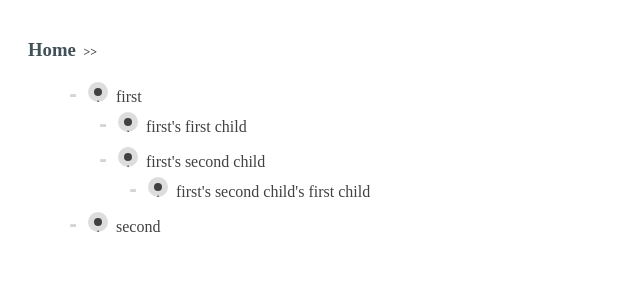
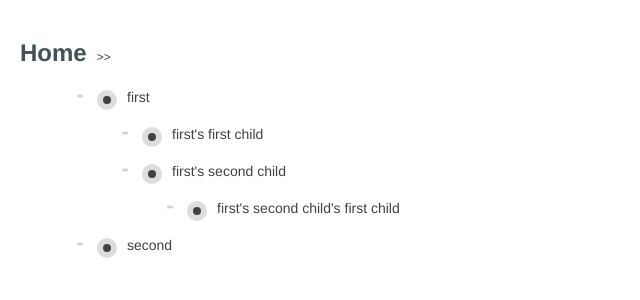
Before and after one commit to arpit-kapadia/React-Dynamic-Tree, a React app: page / in a window 1280 px wide. Shown: the top 300 px of the page, without its empty margins (0-640 px from the left). Built offline with nearby package versions, Linux system fonts and the light colour scheme.

Commit message:
WIP: Added split on enter feature

```diff
--- a/App.jsx
+++ b/App.jsx
@@ -1,4 +1,5 @@
 import React, { Component } from 'react';
+import ReactDOM from 'react-dom';
 
 import { Route } from 'react-router-dom';
 import { Switch } from 'react-router';
@@ -50,36 +51,42 @@ class App extends Component {
     }
   }
 
-  addNewItem = (parent, child, keyPressed) => {
+  addNewItem = (data, keyPressed, context) => {
+    // console.log('textcontent ===>', ReactDOM.findDOMNode(context).textContent);
+
+    let currentPosition = window.getSelection().anchorOffset;
+    let { parent, _id, title } = data;
     let { collection } = this.state;
-    let _id = `${this.state.collection.length + 1}`;
+    let newItemId = `${this.state.collection.length + 1}`;
     let newItem = {
-      _id,
+      _id: newItemId,
       parent: parent,
       children: [],
-      title: `new child of ${parent} - element#${_id}`,
+      title: `${title.substr(0,currentPosition)}`,
     };
 
     let childIndex = -1;
     collection = collection.map((item, index) => {
       if (item._id == parent) {
-        item.children.splice(item.children.indexOf(child), 0, _id);
-        item.children.join();
+        item.children.splice(item.children.indexOf(_id), 0, newItemId).join();
         if (keyPressed == 9) item.expanded = true;
       }
 
-      if (item._id == child) childIndex = index;
+      if (item._id == _id) {
+        childIndex = index;
+        item.title = title.substr(currentPosition, title.length - currentPosition);
+      }
 
       return item;
     });
 
     if (childIndex <= -1) return;
-    console.log('childIndex===>', childIndex);
 
-    collection.splice(childIndex + 1, 0, newItem).join();
+    collection.splice(childIndex, 0, newItem).join();
 
     this.setState({collection});
   }
+
   setCollection = (collection) => {
     this.setState({collection});
   }
--- a/Tree.jsx
+++ b/Tree.jsx
@@ -49,6 +49,7 @@ class Tree extends React.Component {
           specialKeyPressed={this.specialKeyPressed}
           createTree={this.createTree}
           data={data}
+          modifyTitle={this.modifyTitle}
         />
       )
     })
@@ -59,17 +60,31 @@ class Tree extends React.Component {
     );
   }
 
+  modifyTitle = (e, data, context) => {
+    let { collection } = this.state;
 
-  specialKeyPressed = (e, item) => {
+    console.log('data===>', data);
+    console.log('e.target.innerText ===>', e.target.innerText);
+
+    collection = collection.map(item => {
+      if (item._id == data._id) item.title = e.target.innerText;
+
+      return item;
+    });
+
+    this.props.setCollection(collection);
+  }
+
+  specialKeyPressed = (e, item, context) => {
     if (e.keyCode == 13) { //ENTER
-      this.props.addNewItem(item.parent, item._id, 13);
+      this.props.addNewItem(item, 13, context);
       e.preventDefault();
     }
 
-    else if (e.keyCode == 9) { //TAB
-      this.props.addNewItem(item._id, item._id, 9);
-      e.preventDefault();
-    }
+    // else if (e.keyCode == 9) { //TAB
+    //   this.props.addNewItem(item._id, item._id, 9, context);
+    //   // e.preventDefault();
+    // }
   }
 
   toggleExpansion = (title) => {
@@ -82,7 +97,7 @@ class Tree extends React.Component {
       return item;
     });
 
-    this.setState({collection});
+    this.props.setCollection({collection});
   }
 
   findTreeTitle = (node, data, title) => {
--- a/index.html
+++ b/index.html
@@ -3,6 +3,8 @@
 	<head>
 		<meta charset="UTF-8">
     <title>React App</title>
+
+    <link rel="stylesheet" type="text/css" href="https://maxcdn.bootstrapcdn.com/bootstrap/3.3.7/css/bootstrap.min.css" />
 
     <style>
       button { border: none; }
--- a/list-element.jsx
+++ b/list-element.jsx
@@ -63,13 +63,16 @@ class Li extends Component {
 
     return (
       <div
+        className={'row container-fluid'}
         key={key}
         style={{
           minHeight: '35px',
           paddingRight: '30px',
           marginLeft: '30px',
+          minWidth: '400px!important'
         }}
       >
+        <div className={''} style={{display: 'inline-block'}}>
           <button
             onClick={() => this.props.toggleExpansion(item.title)}
             style={buttonStyle}
@@ -78,27 +81,33 @@ class Li extends Component {
           >
             { item.expanded ? '-' : '+' }
           </button>
+        </div>
 
+        <div className={''} style={{display: 'inline-block', paddingBottom: '0px!important', paddingBottom: '3px', paddingLeft: '2px', marginRight: '2px'}}>
           <button
             onClick={() => this.navigate(item._id)}
             style={linkStyle}
             onMouseEnter={() => this.toggleHover('linkHover')}
             onMouseLeave={() => this.toggleHover('linkHover')}
-        >.
+          >
           </button>
+        </div>
 
-        <span
+        <div
+          className={' title-div'}
+          style={{display: 'inline-block', paddingTop: '3px', minWidth: '300px', minHeight: '100%',}}
           key={item.title + item._id + item._id}
           contentEditable={true}
           suppressContentEditableWarning
-          onKeyDown={(e) => this.props.specialKeyPressed(e, item)}
+          onKeyDown={(e) => this.props.specialKeyPressed(e, item, this)}
+          onBlur={(e) => this.props.modifyTitle(e, item, this)}
         >
           { item.title }
-        </span>
+        </div>
 
-        <span>
+        <div>
           { item.expanded ? this.props.createTree(item._id, this.props.data) : '' }
-        </span>
+        </div>
       </div>
     );
   }
```
Lines whose indentation alone changed are shown as unchanged.
